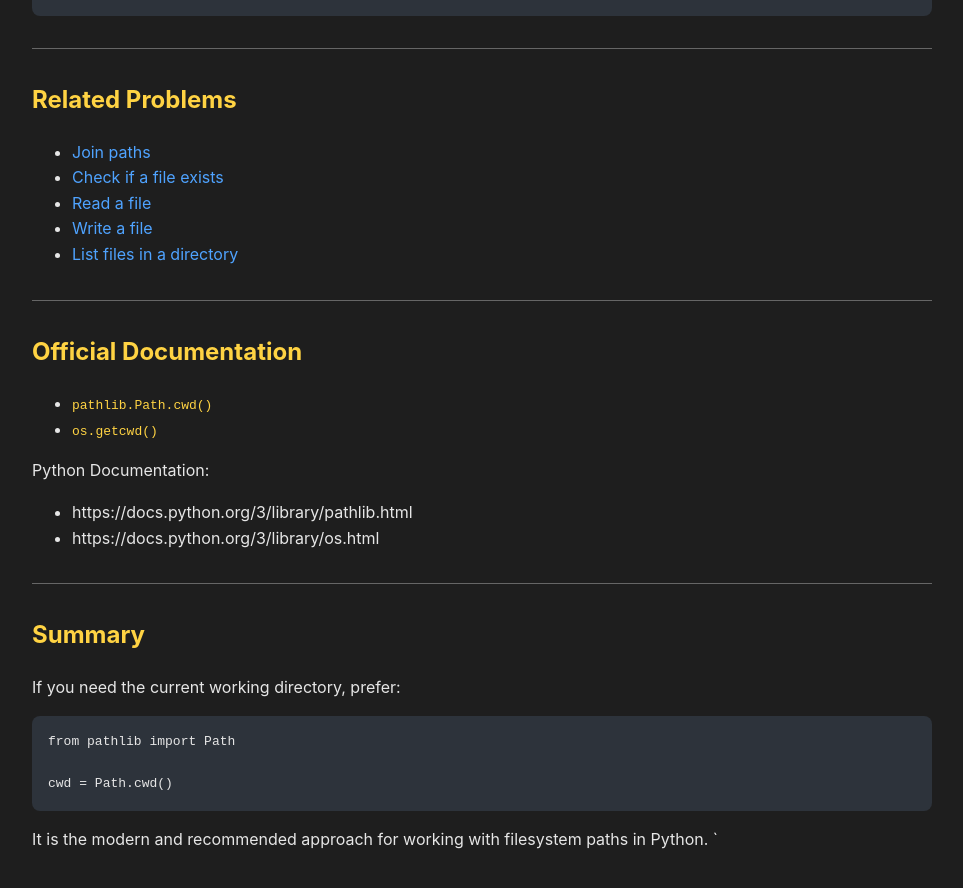
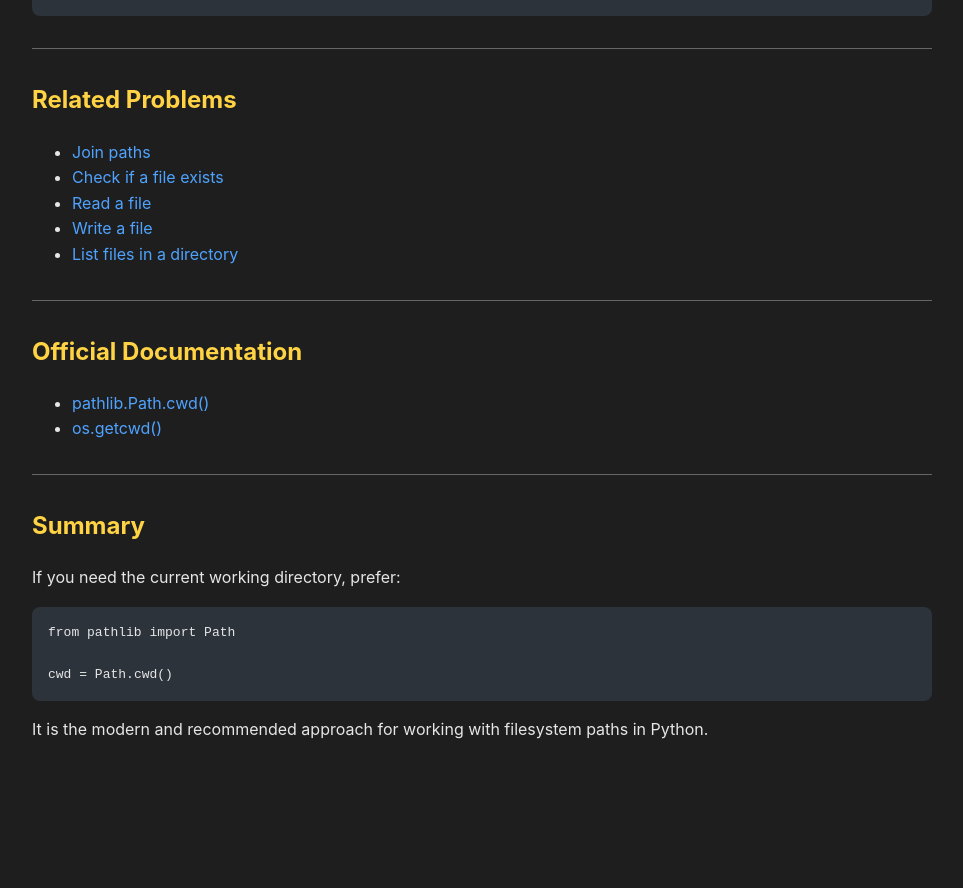
Before and after one commit to jbakchr/easier-python-docs, a Jekyll site: the page built from filesystem/get-current-directory.md, in a window 1280 px wide and 900 px high, scrolled down 2232 px. Shown: the top 888 px of the window, without its empty margins (158-1121 px from the left). Built offline with Jekyll 4.4.1, drawn with Linux system fonts in a browser that asks for light colours; after the commit the page ends 3023 px from its top, so only the background shows below that.

Commit message:
docs(filesystem): use proper markdown links for pathlib

````diff
--- a/filesystem/get-current-directory.md
+++ b/filesystem/get-current-directory.md
@@ -116,13 +116,8 @@ config_file = Path.cwd() / "config.json"
 
 ## Official Documentation
 
-- `pathlib.Path.cwd()`
-- `os.getcwd()`
-
-Python Documentation:
-
-- https://docs.python.org/3/library/pathlib.html
-- https://docs.python.org/3/library/os.html
+- [pathlib.Path.cwd()](https://docs.python.org/3/library/pathlib.html#pathlib.Path.cwd)
+- [os.getcwd()](https://docs.python.org/3/library/os.html#os.getcwd)
 
 ---
 
@@ -137,4 +132,3 @@ cwd = Path.cwd()
 ```
 
 It is the modern and recommended approach for working with filesystem paths in Python.
-`
````
